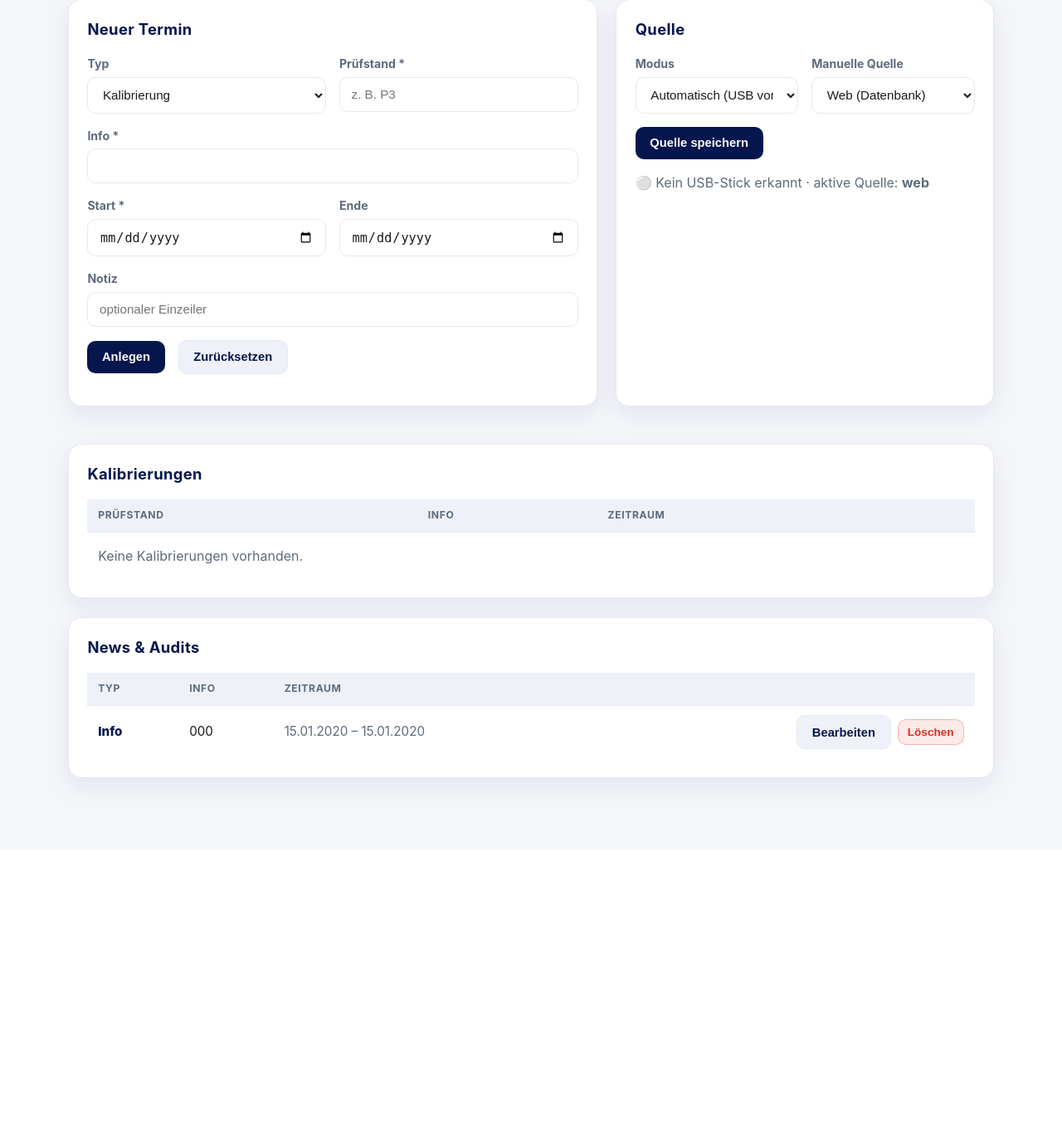
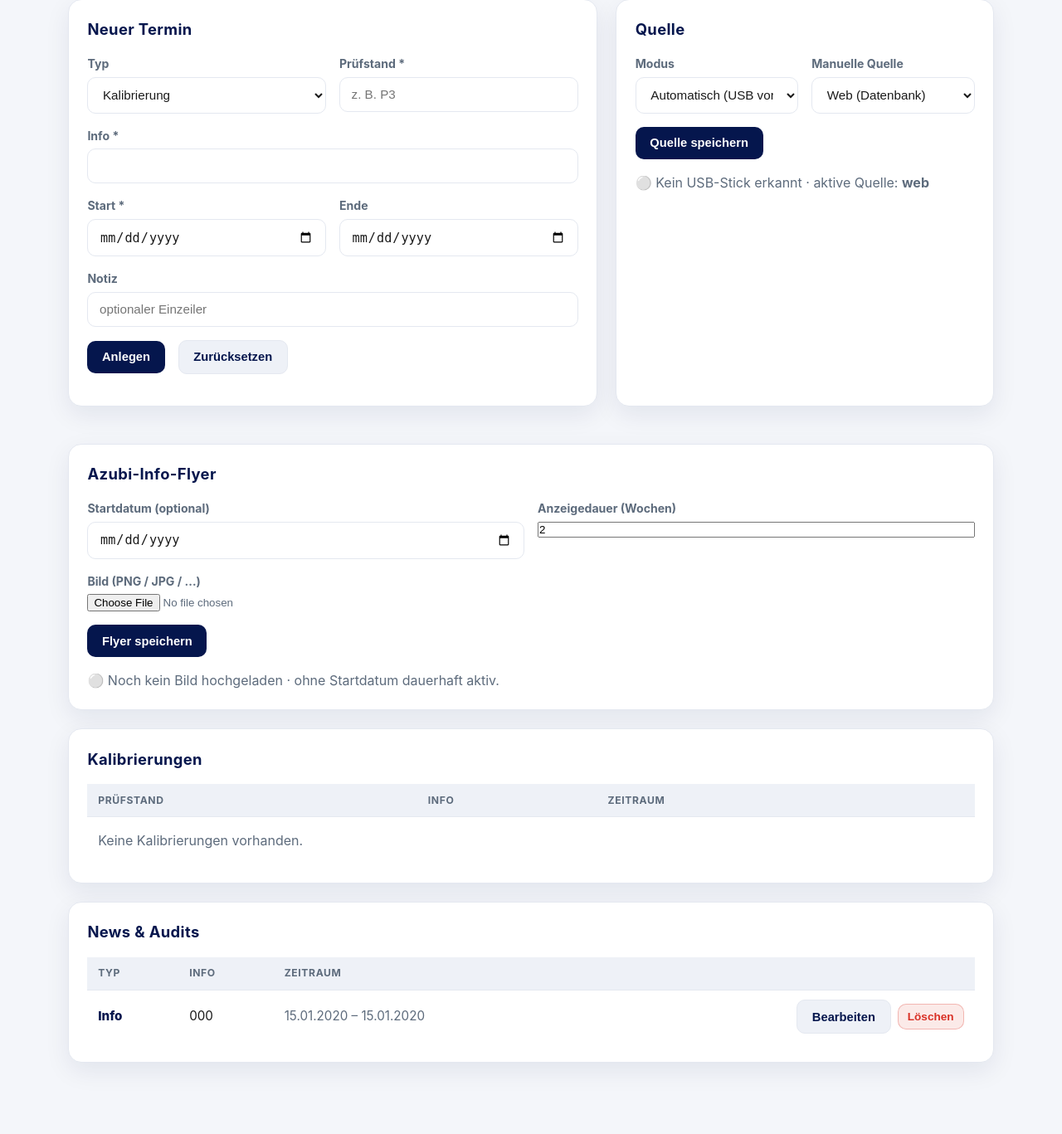
Before and after one commit to 17Trust09/lhtpi, a Flask app: page / in a window 1280 px wide. Shown: the part 188-1555 px from the top of the page at 83% size. Before the commit the page ends 1155 px from the top, so only its background shows below. Run offline with Flask 3, Linux system fonts and the light colour scheme; a user stored in the database is signed in; tables that the repository leaves empty hold one stand-in row (values such as "Sample post"); lists and menus that the app fills with data are empty.

Commit message:
feat(terminboard): Azubi-Flyer-Settings (Bild-Upload, Startdatum, Anzeigedauer) + größere Anzeige

```diff
--- a/terminboard/app.py
+++ b/terminboard/app.py
@@ -3,6 +3,7 @@
 from flask_login import LoginManager
 
 BASE_DIR = os.path.dirname(os.path.abspath(__file__))
+AZUBI_UPLOAD_DIR = os.path.join(BASE_DIR, 'azubi_uploads')
 
 app = Flask(__name__)
 app.secret_key = os.environ.get('TERMINBOARD_SECRET', 'terminboard-dev-secret-change-me')
--- a/terminboard/routes.py
+++ b/terminboard/routes.py
@@ -4,12 +4,14 @@
                    jsonify, flash, send_from_directory)
 from flask_login import login_user, logout_user, login_required, current_user
 
-from app import app
+from app import app, AZUBI_UPLOAD_DIR
 from models import db, User, Termin
 from usb_source import (find_usb_termin_dir, usb_termine, parse_date,
                         get_mode, get_manual_source, set_setting,
                         SETTING_MODE, SETTING_MANUAL_SOURCE, ALLOWED_TYPES,
-                        find_azubi_dir, find_azubi_images, AZUBI_IMAGE_EXTS)
+                        find_azubi_dir, find_azubi_images, AZUBI_IMAGE_EXTS,
+                        get_azubi_start, get_azubi_weeks, azubi_is_active,
+                        SETTING_AZUBI_START, SETTING_AZUBI_WEEKS)
 
 
 def is_ajax():
@@ -99,6 +101,29 @@
     }
 
 
+def get_azubi_uploaded_images():
+    """Sortierte Bild-Dateinamen im Upload-Ordner (oder ``[]``)."""
+    if not os.path.isdir(AZUBI_UPLOAD_DIR):
+        return []
+    try:
+        entries = os.listdir(AZUBI_UPLOAD_DIR)
+    except OSError:
+        return []
+    return sorted(f for f in entries
+                  if os.path.isfile(os.path.join(AZUBI_UPLOAD_DIR, f))
+                  and os.path.splitext(f)[1].lower() in AZUBI_IMAGE_EXTS)
+
+
+def azubi_image_urls():
+    """Anzuzeigende Azubi-Bild-URLs (Upload vor USB, nur im Zeitfenster)."""
+    if not azubi_is_active():
+        return []
+    uploaded = get_azubi_uploaded_images()
+    if uploaded:
+        return [url_for('board_azubi_uploaded', filename=f) for f in uploaded]
+    return [url_for('board_azubi_image', filename=f) for f in find_azubi_images()]
+
+
 # ── Login ─────────────────────────────────────────────────────────────
 
 @app.route('/login', methods=['GET', 'POST'])
@@ -128,7 +153,14 @@
                for t in Termin.query.order_by(Termin.start).all()]
     termine.sort(key=_sort_key)
     status = active_termine()
-    return render_template('dashboard.html', termine=termine, status=status)
+    azubi_start = get_azubi_start()
+    azubi_imgs = get_azubi_uploaded_images()
+    azubi = {
+        'start': azubi_start.isoformat() if azubi_start else '',
+        'weeks': get_azubi_weeks(),
+        'image': azubi_imgs[0] if azubi_imgs else None,
+    }
+    return render_template('dashboard.html', termine=termine, status=status, azubi=azubi)
 
 
 @app.route('/termine')
@@ -221,6 +253,46 @@
     return jsonify({'mode': get_mode(), 'manual_source': get_manual_source()})
 
 
+@app.route('/settings/azubi', methods=['GET', 'POST'])
+@login_required
+def settings_azubi():
+    if request.method == 'POST':
+        start = (request.form.get('azubi_start') or '').strip()
+        weeks = (request.form.get('azubi_weeks') or '2').strip()
+        if start and parse_date(start) is None:
+            return ajax_or_redirect('', 'Ungültiges Startdatum (TT.MM.JJJJ oder JJJJ-MM-TT)')
+        try:
+            w = int(weeks)
+            if w < 0 or w > 104:
+                raise ValueError
+        except ValueError:
+            return ajax_or_redirect('', 'Ungültige Wochenanzahl (0–104)')
+        set_setting(SETTING_AZUBI_START, start)
+        set_setting(SETTING_AZUBI_WEEKS, str(w))
+
+        file = request.files.get('azubi_image')
+        if file and file.filename:
+            ext = os.path.splitext(file.filename)[1].lower()
+            if ext not in AZUBI_IMAGE_EXTS:
+                return ajax_or_redirect('', 'Nur Bild-Dateien erlaubt (png, jpg, jpeg, gif, webp, bmp)')
+            os.makedirs(AZUBI_UPLOAD_DIR, exist_ok=True)
+            for old in get_azubi_uploaded_images():
+                try:
+                    os.remove(os.path.join(AZUBI_UPLOAD_DIR, old))
+                except OSError:
+                    pass
+            file.save(os.path.join(AZUBI_UPLOAD_DIR, 'azubi' + ext))
+        return ajax_or_redirect('Azubi-Einstellungen gespeichert')
+
+    start = get_azubi_start()
+    imgs = get_azubi_uploaded_images()
+    return jsonify({
+        'start': start.isoformat() if start else '',
+        'weeks': get_azubi_weeks(),
+        'image': imgs[0] if imgs else None,
+    })
+
+
 # ── Kiosk (öffentlich) ───────────────────────────────────────────────
 
 @app.route('/board/kiosk')
@@ -232,8 +304,7 @@
 def board_api_status():
     """Öffentliche API für den Kiosk (ohne Login)."""
     data = active_termine()
-    data['azubi'] = [url_for('board_azubi_image', filename=f)
-                     for f in find_azubi_images()]
+    data['azubi'] = azubi_image_urls()
     return jsonify(data)
 
 
@@ -246,3 +317,11 @@
     if os.path.splitext(filename)[1].lower() not in AZUBI_IMAGE_EXTS:
         return ('', 404)
     return send_from_directory(d, filename)
+
+
+@app.route('/board/azubi/uploaded/<path:filename>')
+def board_azubi_uploaded(filename):
+    """Liefert ein hochgeladenes Azubi-Bild (nur Bild-Extensions)."""
+    if os.path.splitext(filename)[1].lower() not in AZUBI_IMAGE_EXTS:
+        return ('', 404)
+    return send_from_directory(AZUBI_UPLOAD_DIR, filename)
--- a/terminboard/templates/board.html
+++ b/terminboard/templates/board.html
@@ -39,8 +39,8 @@
 .feed .title{font-weight:700;font-size:1.08rem}
 .feed .sub{color:var(--muted);font-size:.92rem;margin-top:.15rem}
 .empty{color:var(--muted);text-align:center;padding:2.5rem 1rem;font-size:1.05rem}
-.azubi-area{flex:0 0 42%;border-top:1px solid var(--border);background:#fff;display:flex;align-items:center;justify-content:center;padding:.8rem;overflow:hidden}
-.azubi-area img{max-width:100%;max-height:100%}
+.azubi-area{flex:0 0 65%;border-top:1px solid var(--border);background:#fff;display:flex;align-items:center;justify-content:center;padding:.5rem;overflow:hidden}
+.azubi-area img{width:100%;height:100%;object-fit:contain}
 .azubi-area.hidden{display:none}
 @media (max-width:1100px){.grid{grid-template-columns:1fr}}
 </style>
--- a/terminboard/templates/dashboard.html
+++ b/terminboard/templates/dashboard.html
@@ -101,6 +101,32 @@
     </section>
   </div>
 
+  <section class="card">
+    <h2>Azubi-Info-Flyer</h2>
+    <form method="post" action="{{ url_for('settings_azubi') }}" enctype="multipart/form-data">
+      <div class="row">
+        <label>Startdatum (optional)
+          <input type="date" name="azubi_start" value="{{ azubi.start }}">
+        </label>
+        <label>Anzeigedauer (Wochen)
+          <input type="number" name="azubi_weeks" value="{{ azubi.weeks }}" min="0" max="104" step="1">
+        </label>
+      </div>
+      <div class="row">
+        <label>Bild (PNG / JPG / …)
+          <input type="file" name="azubi_image" accept="image/*">
+        </label>
+      </div>
+      <div class="row actions">
+        <button type="submit">Flyer speichern</button>
+      </div>
+    </form>
+    <p class="muted">
+      {% if azubi.image %}🖼️ Aktuelles Bild: <code>{{ azubi.image }}</code> · {% else %}⚪ Noch kein Bild hochgeladen · {% endif %}
+      {% if azubi.start %}zeigt ab <strong>{{ azubi.start }}</strong> für {{ azubi.weeks }} Woche(n).{% else %}ohne Startdatum dauerhaft aktiv.{% endif %}
+    </p>
+  </section>
+
   <script>const TERMINE = {{ termine|tojson }};</script>
 
   <section class="card">
--- a/terminboard/usb_source.py
+++ b/terminboard/usb_source.py
@@ -24,7 +24,7 @@
 """
 import csv
 import os
-from datetime import date, datetime
+from datetime import date, datetime, timedelta
 
 from models import db, Setting
 
@@ -45,6 +45,8 @@
 # Einstellungs-Keys
 SETTING_MODE = 'player_mode'            # 'auto' | 'manual'
 SETTING_MANUAL_SOURCE = 'manual_source'  # 'web' | 'usb'
+SETTING_AZUBI_START = 'azubi_start'     # Startdatum 'JJJJ-MM-TT' (leer = dauerhaft aktiv)
+SETTING_AZUBI_WEEKS = 'azubi_weeks'     # Anzeigedauer in Wochen (Default 2)
 
 # Azubi-Info-Flyer: Bilder liegen im Ordner 'azubi' auf dem Stick (z. B. /mnt/lhtpi-usb/azubi/).
 AZUBI_DIR_NAME = 'azubi'
@@ -251,6 +253,34 @@
     return get_setting(SETTING_MANUAL_SOURCE, 'web')
 
 
+def get_azubi_start():
+    """Startdatum des Azubi-Flyers (``date`` oder ``None``)."""
+    return parse_date(get_setting(SETTING_AZUBI_START, ''))
+
+
+def get_azubi_weeks():
+    """Anzeigedauer des Azubi-Flyers in Wochen (Default 2)."""
+    try:
+        weeks = int(get_setting(SETTING_AZUBI_WEEKS, '2'))
+    except (TypeError, ValueError):
+        weeks = 2
+    return weeks if weeks >= 0 else 2
+
+
+def azubi_is_active(today=None):
+    """True, wenn der Azubi-Flyer aktuell angezeigt werden darf.
+
+    Ohne Startdatum ist er dauerhaft aktiv. Mit Startdatum gilt:
+    Startdatum <= heute <= Startdatum + Wochen.
+    """
+    today = today or date.today()
+    start = get_azubi_start()
+    if start is None:
+        return True
+    end = start + timedelta(weeks=get_azubi_weeks())
+    return start <= today <= end
+
+
 # ── USB-Erkennung ─────────────────────────────────────────────────────
 
 def _is_valid_dir(path):
```
Also changed, not shown: terminboard/tests/test_terminboard.py (+64 -0 lines).
